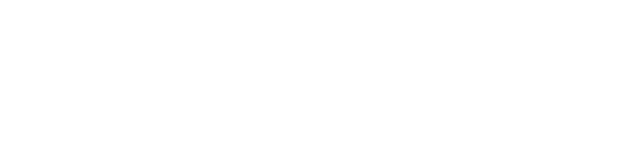
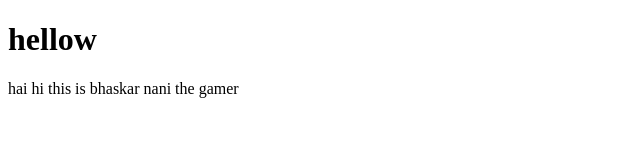
Before and after one commit to BhaskarGandham2255/gitPratice, a plain HTML site: page index.html in a window 1280 px wide. Shown: the whole page, without its empty margins (0-640 px from the left). Drawn offline with Linux system fonts and the light colour scheme.

Commit message:
2nd commit

```diff
--- a/index.html
+++ b/index.html
@@ -6,6 +6,9 @@
     <title>home page</title>
 </head>
 <body>
-
+    <h1>hellow</h1>
+    <p>
+        hai hi this is bhaskar nani the gamer
+    </p>
 </body>
 </html>
```
